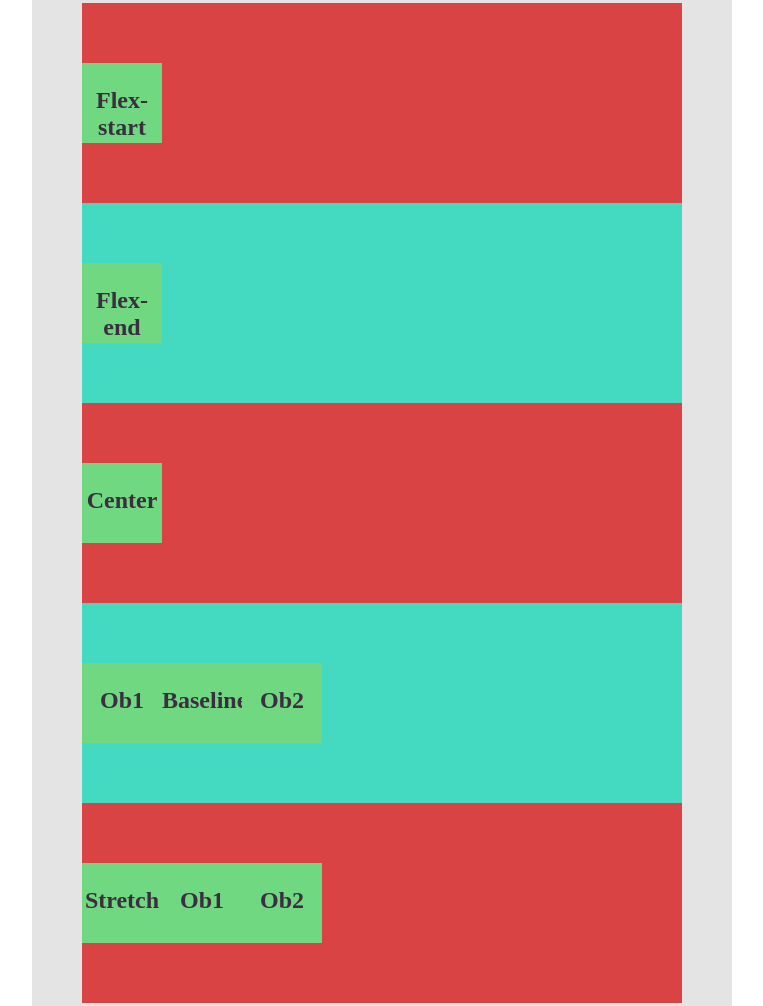
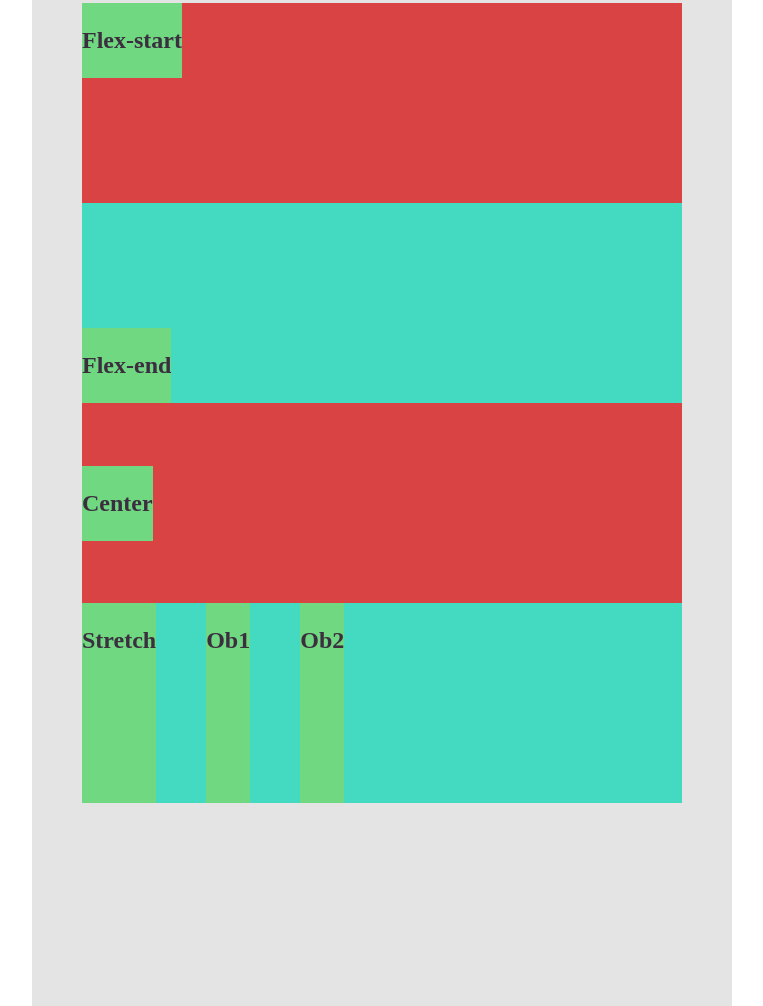
Before and after one commit to EduAlnd/tutorial-html-css-js, a plain HTML site: page Revisão-1bimestre/flexbox.html in a window 1280 px wide. Shown: the part 1704-2710 px from the top of the page, without its empty margins (258-1021 px from the left). Drawn offline with Linux system fonts and the light colour scheme.

Commit message:
Revisão

```diff
--- a/Revisão-1bimestre/flexbox.html
+++ b/Revisão-1bimestre/flexbox.html
@@ -93,18 +93,6 @@
         </div>
     </div>
 
-    <div id="baseline">
-        <div class="bet1">
-            <p>Ob1</p>
-        </div>
-        <div class="bet1">
-            <p>Baseline</p>
-        </div>
-
-        <div class="bet1">
-            <p>Ob2</p>
-        </div>
-    </div>
     <div id="stretch">
         <div class="bet1">
             <p>Stretch</p>
--- a/Revisão-1bimestre/flexboxcss.css
+++ b/Revisão-1bimestre/flexboxcss.css
@@ -104,24 +104,40 @@ p{
     height: 1200px;
     margin: auto;
 }
-#start2, #center2, #stretch{
+#start2, #center2{
     height: 200px;
     width: 600px;
     margin: auto;
     display: flex;
-    align-items: center;
     background-color: rgb(218, 67, 67);
 }
-#baseline, #end2{
+#end2{
     height: 200px;
     width: 600px;
     margin: auto;
     display: flex;
-    align-items: center;
     background-color: rgb(67, 218, 193);
 }
 .bet1{
-    width: 80px;
-    height: 80px;
+
     background-color: rgb(112, 216, 129);
 }
+
+#center2{
+    align-items: center;
+}
+#end2{
+    align-items: flex-end;
+}
+#start2{
+    align-items: flex-start;
+}
+#stretch{
+    align-items: stretch;
+    height: 200px;
+    width: 600px;
+    margin: auto;
+    display: flex;
+    gap: 50px;
+    background-color: rgb(67, 218, 193);
+}
```
